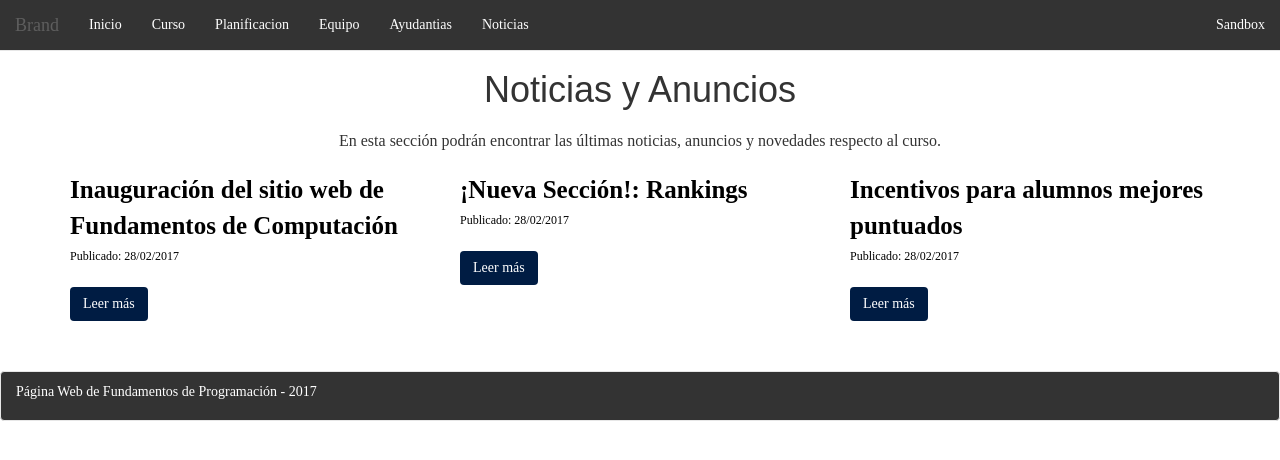
After one commit to imera92/daw-proyecto, a Django app: page /noticias/ in a window 1280 px wide. The commit adds this page. Shown: the top 460 px of the page. Run offline with Django 3.2, Linux system fonts and the light colour scheme; some libraries are stand-ins or nearby versions; some web fonts are replaced.

Commit message:
NOTICIAS - Creando la vista del dashboard de noticias

```diff
--- a/landing/static/landing/css/ivan.css
+++ b/landing/static/landing/css/ivan.css
@@ -257,6 +257,38 @@ html, body {
 	font-weight: bold;
 }
 
+/**
+ * ========================================
+ * NOTICIAS
+ * ========================================
+ */
+/* ===BODY=== */
+.noticia-titulo{
+	font-size: 25px;
+	font-weight: bold;
+}
+.noticia-fecha{
+	font-size: 12px;
+}
+.read-btn{
+	background-color: #001C43;
+	color: #FFF;
+	transition: all 0.25s;
+}
+.read-btn:hover{
+	background-color: #FFF;
+	color: #001C43;
+	border-color: #001C43;
+	transition: all 0.25s;
+}
+.noticia-container{
+	color: #000;
+	transition: all 0.25s;
+}
+.noticia-container:hover{
+	color: #1BAEE5;
+	transition: all 0.25s;
+}
 
 
 /**
--- /dev/null
+++ b/noticias/templates/noticias/noticias.html
@@ -0,0 +1,39 @@
+{% extends 'landing/base.html' %}
+{% load static %}
+{% block title %}Noticias{% endblock %}
+{% block body_block %}
+<div class="container pt-70">
+	<h1 class="align-center"> Noticias y Anuncios </h1>
+	<p class='pt-20 align-center'>En esta sección podrán encontrar las últimas noticias, anuncios y novedades respecto al curso.</p>
+	<div class='row pt-20'>
+		<div class='col-md-4'>
+			<div class='noticia-container'>
+				<span class='noticia-titulo'>Inauguración del sitio web de Fundamentos de Computación</span>
+				<br>
+				<span class='noticia-fecha'>Publicado: 28/02/2017</span>
+				<br>
+				<button class='btn read-btn mt-20'>Leer más</button>
+			</div>
+		</div>
+		<div class='col-md-4'>
+			<div class='noticia-container'>
+				<span class='noticia-titulo'>¡Nueva Sección!: Rankings</span>
+				<br>
+				<span class='noticia-fecha'>Publicado: 28/02/2017</span>
+				<br>
+				<button class='btn read-btn mt-20'>Leer más</button>
+			</div>
+		</div>
+		<div class='col-md-4'>
+			<div class='noticia-container'>
+				<span class='noticia-titulo'>Incentivos para alumnos mejores puntuados</span>
+				<br>
+				<span class='noticia-fecha'>Publicado: 28/02/2017</span>
+				<br>
+				<button class='btn read-btn mt-20'>Leer más</button>
+			</div>
+		</div>
+	</div>
+	<div class='pb-50'></div>
+</div>
+{% endblock %}
```
